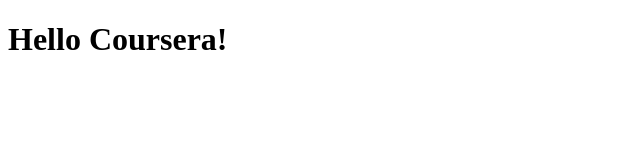
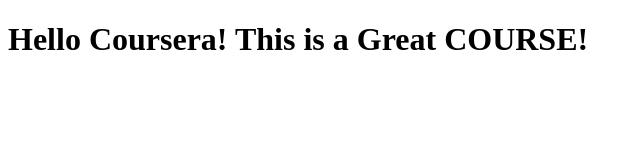
Before and after one commit to mreccentric/coursera-test, a plain HTML site: page site/Index.html in a window 1280 px wide. Shown: the whole page, without its empty margins (0-641 px from the left). Drawn offline with Linux system fonts and the light colour scheme.

Commit message:
Small addition to our Page Content.

```diff
--- a/site/Index.html
+++ b/site/Index.html
@@ -4,6 +4,6 @@
 	<title>Hello Coursera</title>
 </head>
 <body>
-<h1>Hello Coursera!</h1>
+<h1>Hello Coursera! This is a Great COURSE!</h1>
 </body>
 </html>
```
